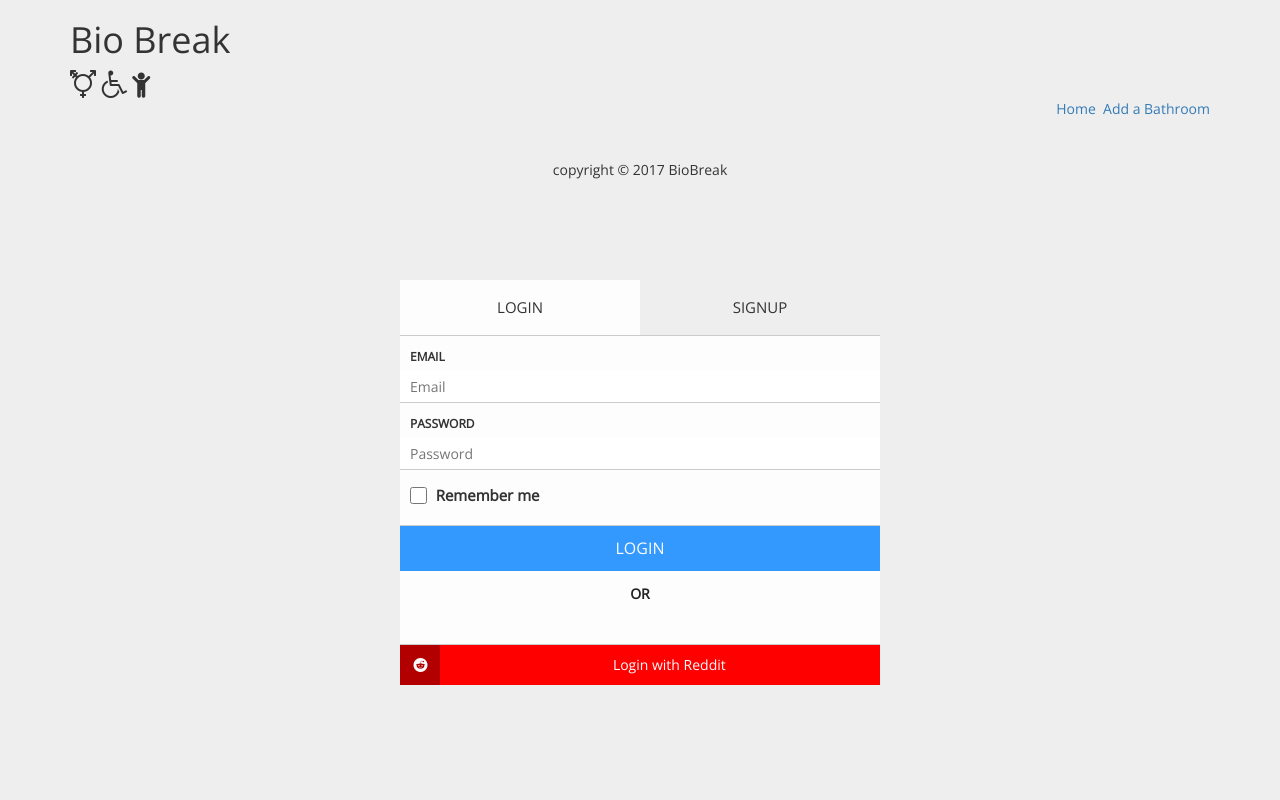
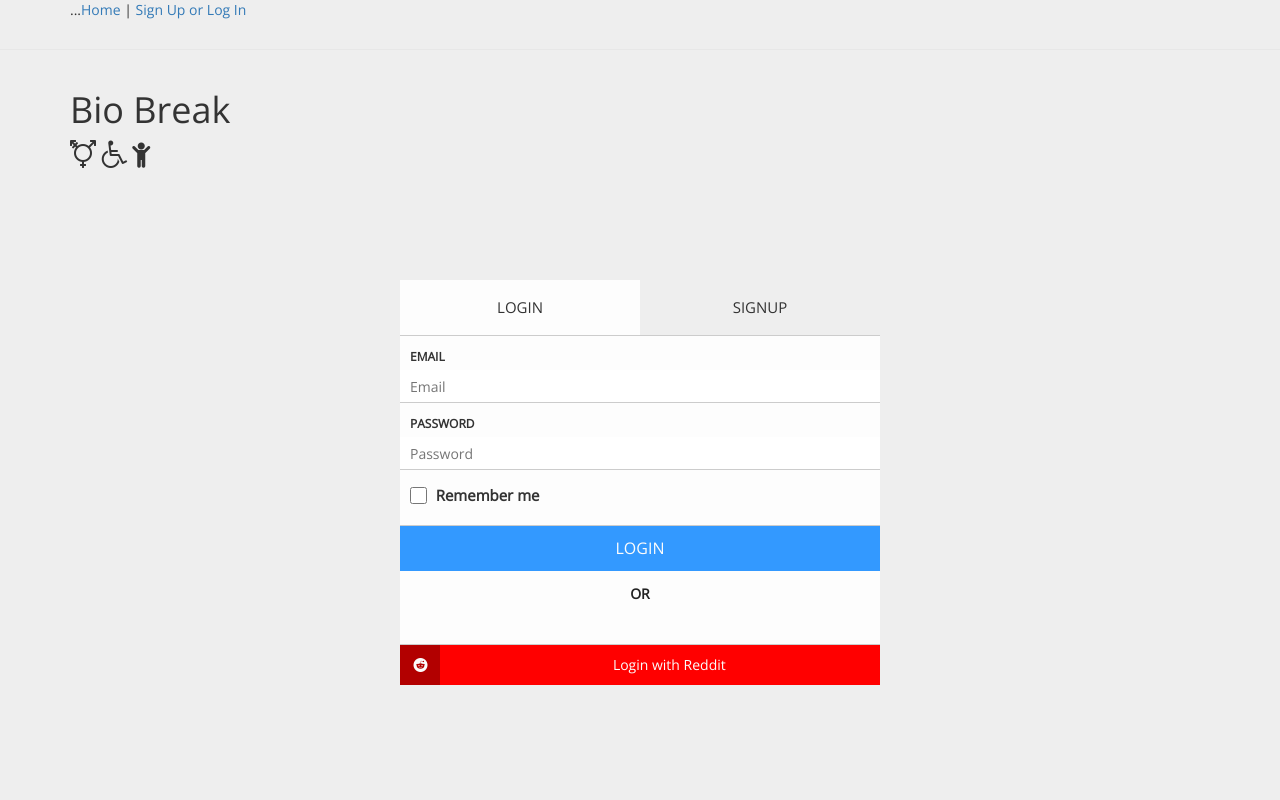
Before and after one commit to jessicabrock/biobreak, a Flask app: page /login in a window 1280 px wide. Run offline with Flask 2, Linux system fonts and the light colour scheme; some libraries are stand-ins or nearby versions.

Commit message:
prettifying

```diff
--- a/static/styles.css
+++ b/static/styles.css
@@ -10,6 +10,7 @@
 /* begin login css */
 body {
   background: #eeeeee;
+  padding-top: 70px;
 }
 .form {
   position:absolute;
@@ -178,24 +179,8 @@ body {
 
 /* end login css */
 
-footer {
-            text-align: center;
-}
-
-#nav-top {
-  width: 100%;
-  top: 60;
-  left: -25;
-  /*position: absolute;*/
-  text-align: right;
-}
-
-#nav-home {
-  width: 100%;
-  top: 60;
-  right: -25;
-  /*position: absolute;*/
-  text-align: right;
+.navbar-fixed-top {
+  background-color: #eeeeee;
 }
 
 #span_noresults {
--- a/templates/base.html
+++ b/templates/base.html
@@ -24,19 +24,20 @@
       <i class="fa fa-wheelchair fa-2x" aria-hidden="true"></i>
       <i class="fa fa-child fa-2x" aria-hidden="true"></i>
     </div>
+    <nav class="navbar navbar-default navbar-fixed-top">
+      <div class="container">
+    ...<a href="/">Home</a> |
+        {% if 'displayname' in session %}
+          <a id="logout" href="/logout">Log Out</a>&nbsp;Welcome, {{session['displayname']}}
+        {% else %}
+         <a id="login" href="/login">Sign Up or Log In</a>
+        {% endif %}
+      </div>
+    </nav>
   <!-- This is where the main content goes. -->
   {% block content %}
       BODY OF PAGE GOES HERE
   {% endblock %}
 </div>
-  <footer class="footer">
-  <hr>
-    <div class="container">
-        <span>copyright &copy; 2017 BioBreak</span>
-    </div>
-  </footer>
-  <!-- <footer class="footer">
-      copyright &copy; 2017 BioBreak
-  </footer> -->
 </body>
 </html>
--- a/templates/login.html
+++ b/templates/login.html
@@ -2,14 +2,14 @@
 
 {% block title %}Login or Create an Account{% endblock %}
 {% block content %}
-  <div id="nav-home">
+  <!-- <div id="nav-home">
     <a href="/">Home</a>&nbsp;
     {% if 'displayname' in session %}
         <a id="logout" href="/logout">Log Out</a>&nbsp;Welcome, {{session['displayname']}}
     {% else %}
         <a id="login" href="/add_bathroom">Add a Bathroom</a>
     {% endif %}
-  </div>
+  </div>  -->
   <div id = "login_msg">
     <!-- span used for message failed login -->
     <span id = "span_login_msg">
```
Also changed, not shown: templates/index.html (+4 -5 lines), README.md (added).
